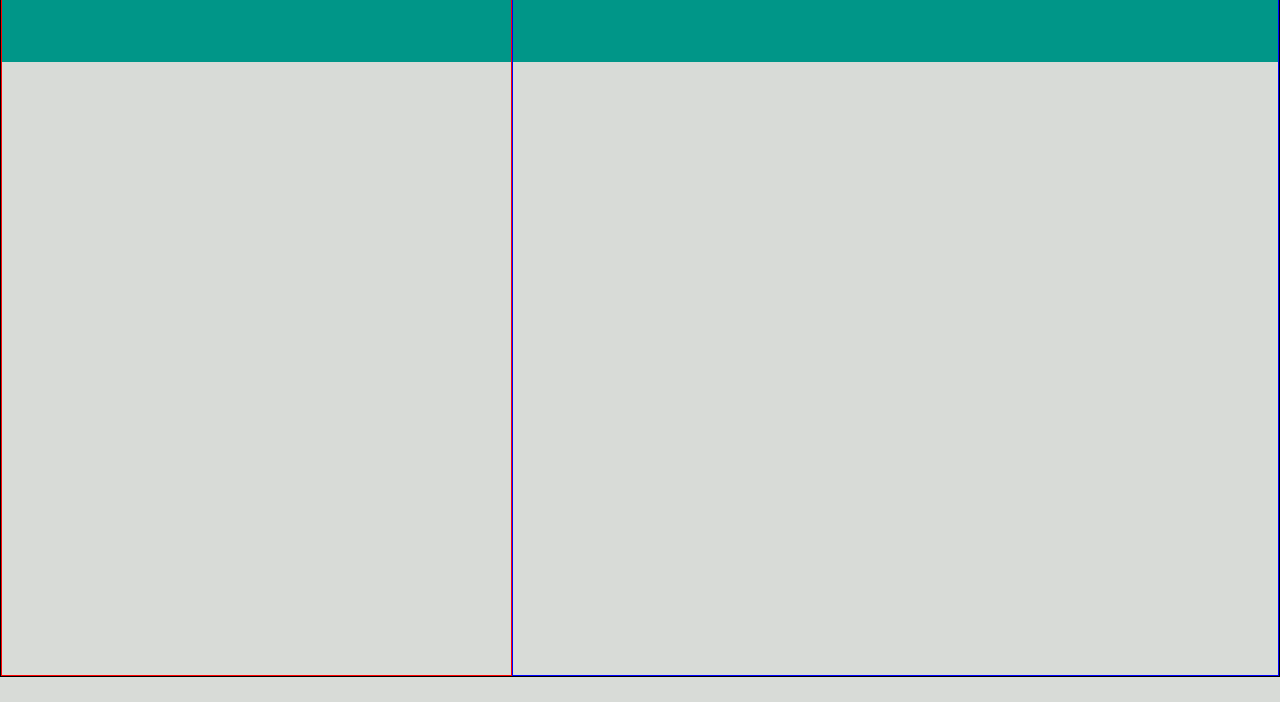
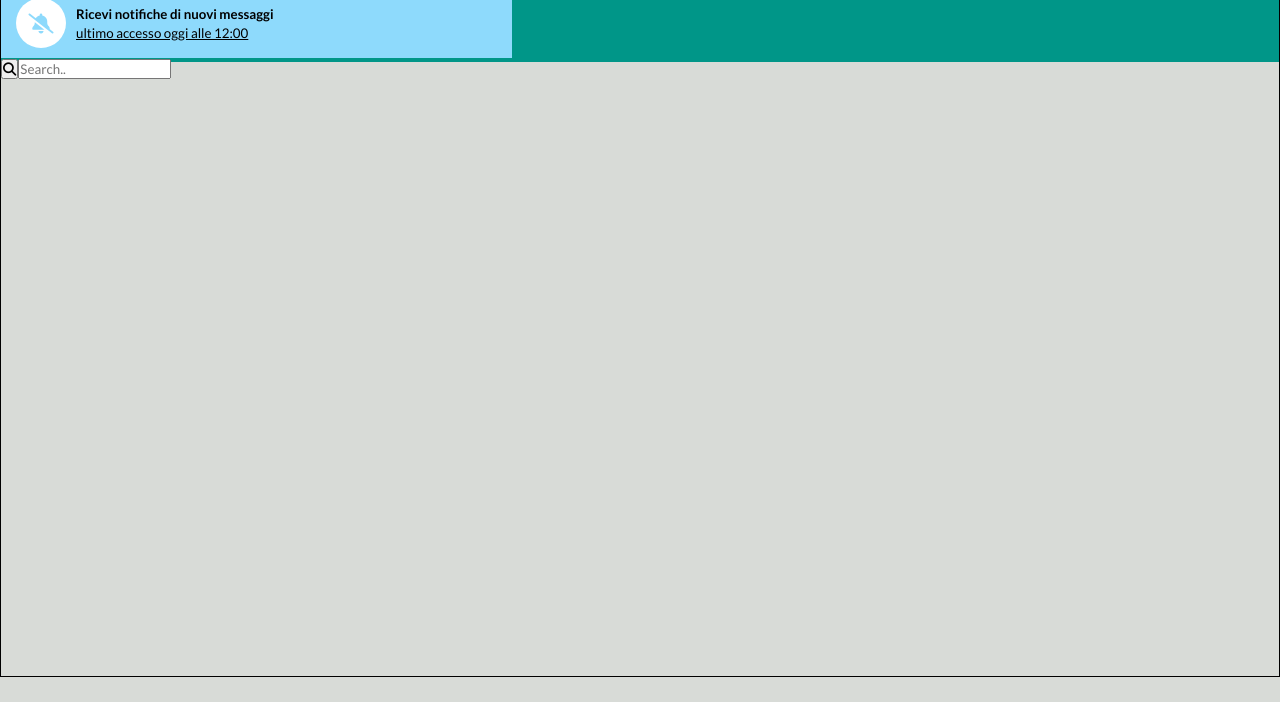
Before and after one commit to Angelo31294/vue-boolzapp, a plain HTML site: page index.html in a window 1280 px wide. Shown: the part 98-800 px from the top of the page. Drawn offline with nearby package versions, Linux system fonts and the light colour scheme.

Commit message:
Add section notification

```diff
--- a/css/style.css
+++ b/css/style.css
@@ -38,7 +38,21 @@ img{
 
 a{
     color: inherit;
-    text-decoration: none;
+}
+
+.notification{
+    background-color: #8edafc;
+    padding: .625rem .9375rem;
+}
+
+.bell{
+    width: 3.125rem;
+    height: 3.125rem;
+    background-color: #fff;
+    border: none;
+    border-radius: 50%;
+    font-size: 1.25rem;
+    color: #8edafc;
 }
 
 /* -----------------
@@ -53,12 +67,10 @@ a{
 
 .container-left{
     width: 40%;
-    border: 1px solid red;
 }
 
 .container-right{
     width: 60%;
-    border: 1px solid blue;
 }
 
 /* -----------------
@@ -68,6 +80,7 @@ a{
     background-color: #eaeaea;
     width: 100%;
     padding: .3125rem 0;
+    border-right: 1px solid #b1b1b1;
 }
 /* -----------------
     FLEX
--- a/index.html
+++ b/index.html
@@ -27,6 +27,7 @@
 
             <!-- Lista delle Chat -->
             <div class="container-left">
+
                 <!-- Nav-bar left -->
                 <nav class="nav-bar d-flex justify-between">
                     <!-- Avatar io -->
@@ -42,11 +43,31 @@
                     </ul>
                 </nav>
                 <!-- /Nav-bar left -->
+
+                <!-- Notification -->
+                <div class="notification d-flex item-center">
+                    <button class="bell">
+                        <i class="fa-solid fa-bell-slash"></i>
+                    </button>
+                    <div class="p-left-10">
+                        <h5>Ricevi notifiche di nuovi messaggi</h5>
+                        <a href="#"><small>ultimo accesso oggi alle 12:00</small></a>
+                    </div>
+                </div>
+                <!-- /Notification -->
+
+                <!-- Search bar -->
+                <form>
+                    <button type="submit"><i class="fa fa-search"></i></button>
+                    <input type="text" placeholder="Search.." name="search">
+                </form>
+                <!-- /Search bar -->
             </div>
             <!-- /Lista delle Chat -->
 
             <!-- Chat Aperta -->
             <div class="container-right">
+
                 <!-- Nav-bar right -->
                 <nav class="nav-bar d-flex justify-between">
                     <!-- Avatar chat -->
@@ -65,9 +86,9 @@
                     </ul>
                 </nav>
                 <!-- /Nav-bar right -->
+
             </div>
             <!-- /Chat Aperta -->
-
         </div>
         <!-- /Container Principale -->
 
```
